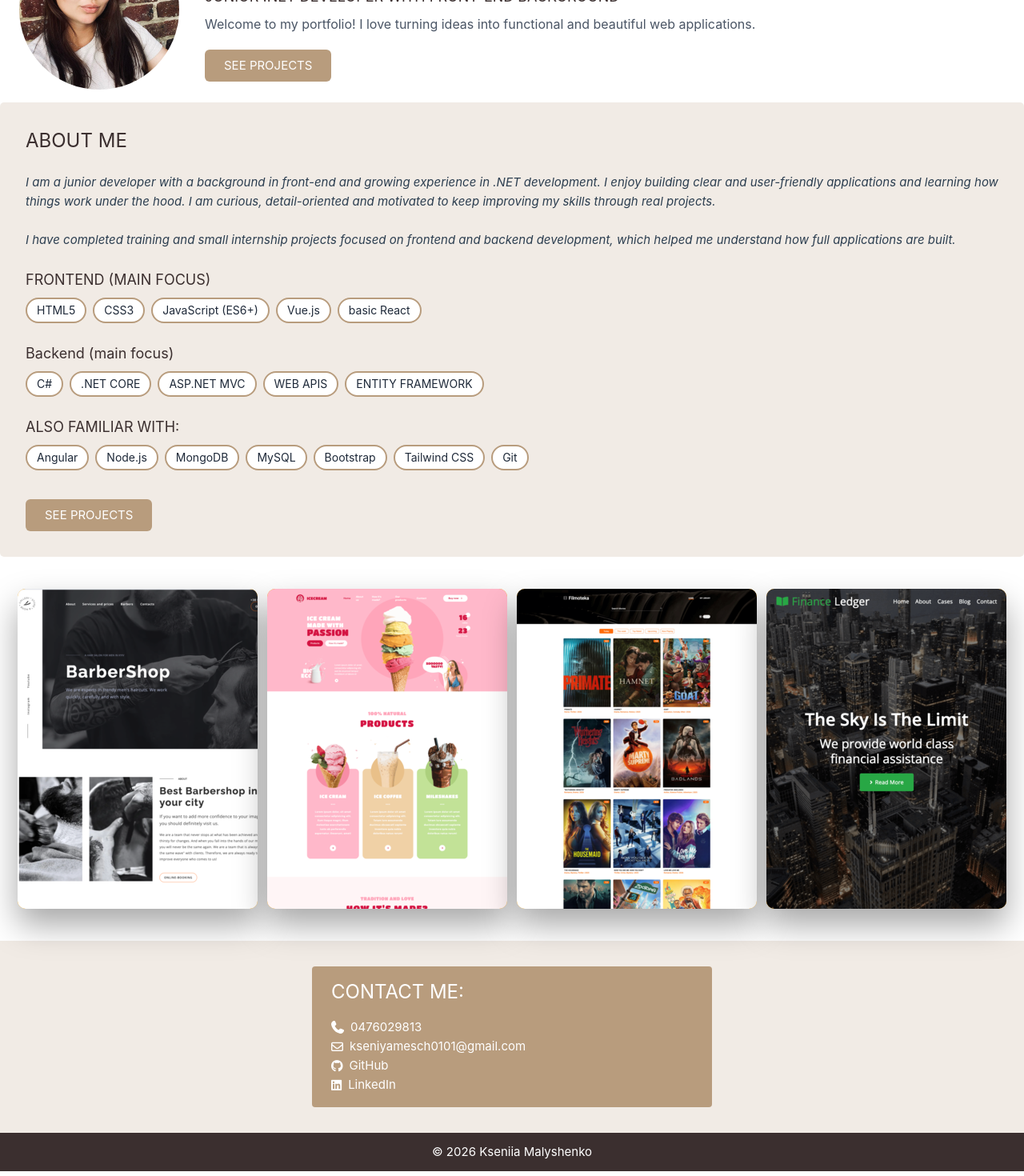
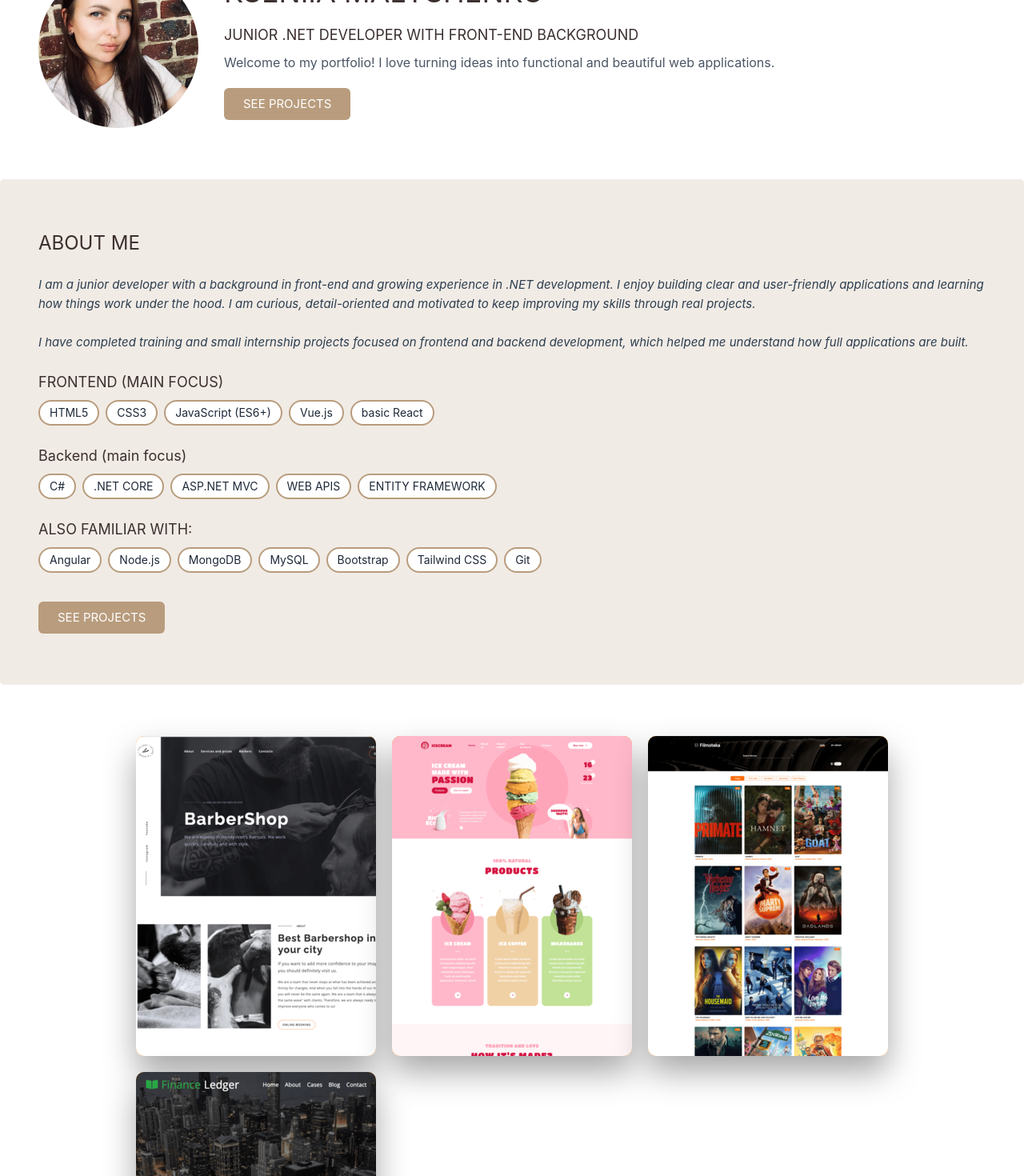
Before and after one commit to kseniyamesch/portfolio, a Vue app: page / in a window 1280 px wide. Shown: the part 160-1630 px from the top of the page at 80% size. Built offline with nearby package versions, Linux system fonts and the light colour scheme.

Commit message:
adaptive padding for sections added

```diff
--- a/src/assets/main.css
+++ b/src/assets/main.css
@@ -1,6 +1,5 @@
 @import './base.css';
-@import "tailwindcss";
-
+@import 'tailwindcss';
 
 @theme {
   --color-bg: #f7f3ef;
@@ -43,6 +42,22 @@
   } */
 }
 
+section {
+  padding: 2rem 1rem;
+}
+
+@media screen and (min-width: 768px) {
+  section {
+    padding: 3rem 2rem;
+  }
+}
+
+@media screen and (min-width: 1024px) {
+  section {
+    padding: 4rem 3rem;
+  }
+}
+
 .wrapper {
   background-color: var(--color-bg);
   width: 100vw !important;
@@ -50,8 +65,7 @@
 }
 
 .nav-link {
-  @apply
-         hover:text-accent focus:text-accent hover:font-bold focus:font-bold
+  @apply hover:text-accent focus:text-accent hover:font-bold focus:font-bold
          hover:scale-120 focus:scale-120 hover:drop-shadow-md focus:drop-shadow-md
          transition-all duration-300;
 }
--- a/src/components/About.vue
+++ b/src/components/About.vue
@@ -1,5 +1,5 @@
 <template>
-  <section id="about" class="px-8 py-8 bg-[rgba(184,156,125,0.2)]">
+  <section id="about" class=" bg-[rgba(184,156,125,0.2)]">
     <h2 class="text-primaryText bold text-2xl uppercase mb-6!">About me</h2>
     <p class="italic">I am a junior developer with a background in front-end and growing experience in .NET development.
       I enjoy building clear and user-friendly applications and learning how things work under the hood.
--- a/src/components/Contacts.vue
+++ b/src/components/Contacts.vue
@@ -1,6 +1,6 @@
 <template>
-    <section id="contacts" class="px-6 py-8 bg-[rgba(184,156,125,0.2)]">
-        <div class="w-[500px] bg-accent text-white mx-auto! px-6 py-4 rounded">
+    <section id="contacts" class="bg-[rgba(184,156,125,0.2)]">
+        <div class="w-[350px] bg-accent text-white mx-auto! px-6 py-4 rounded">
             <h3 class="uppercase bold text-2xl mb-4!">Contact me:</h3>
             <ul>
                 <li><a href="tel:+32476029813" class="flex items-center gap-2 contact-link"><svg
--- a/src/components/Home.vue
+++ b/src/components/Home.vue
@@ -3,7 +3,7 @@
 </script>
 
 <template>
-  <section id="home" class="px-6 py-4 flex items-center gap-8">
+  <section id="home" class="flex flex-wrap items-center gap-8">
     <img src="../assets/profile.jpg" alt="Kseniia Malyshenko profile picture" width="200px" class="rounded-[50%]">
     <div>
       <h1 class="uppercase text-4xl text-primaryText font-bold mb-5!">Kseniia Malyshenko</h1>
--- a/src/components/Projects.vue
+++ b/src/components/Projects.vue
@@ -1,9 +1,9 @@
 <template>
-    <section id="projects" class="px-6 py-10">
+    <section id="projects" class="projects-section">
         <h2 class="hidden">
             Projects
         </h2>
-        <ul class="flex gap-3 justify-center">
+        <ul class="grid gap-5 justify-center [grid-template-columns:repeat(auto-fit,300px)]">
             <li>
                 <div class="card">
                     <img src="../assets/barbershop.png" alt="Barbershop project" class="block" width="300px"
@@ -107,6 +107,7 @@
 </script>
 
 <style scoped>
+
 .card {
     position: relative;
     width: 300px;
```
